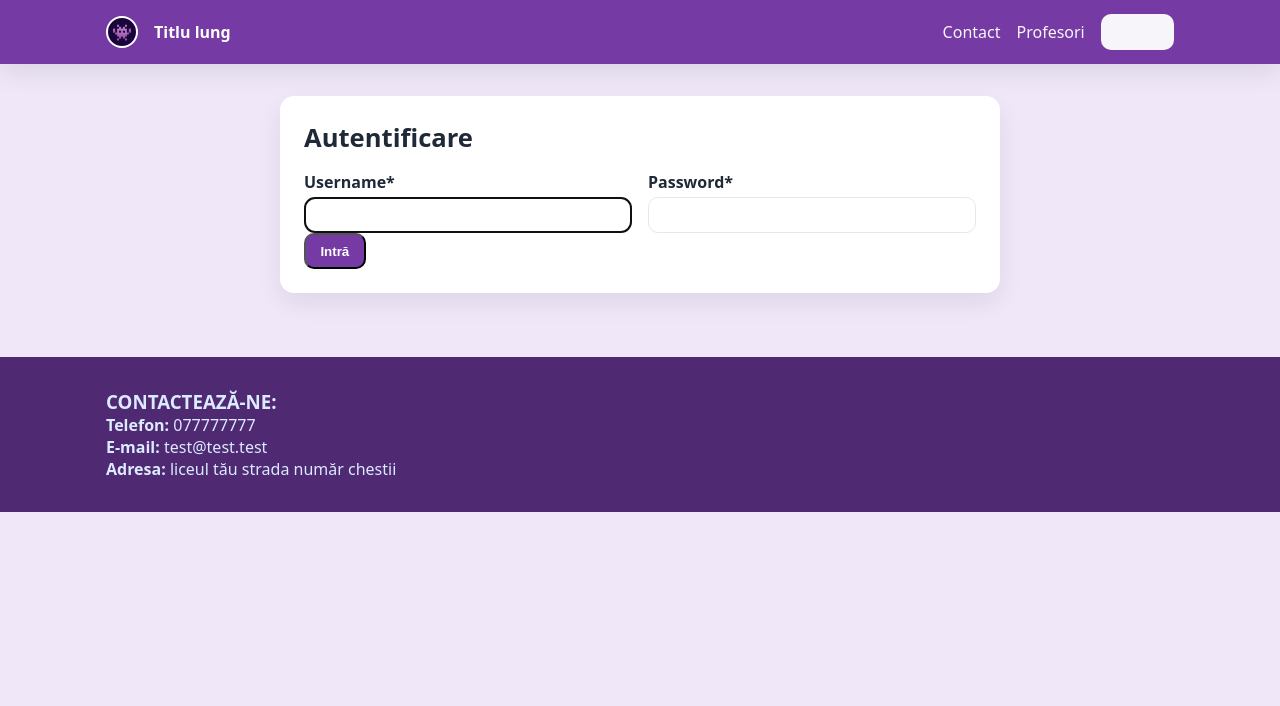
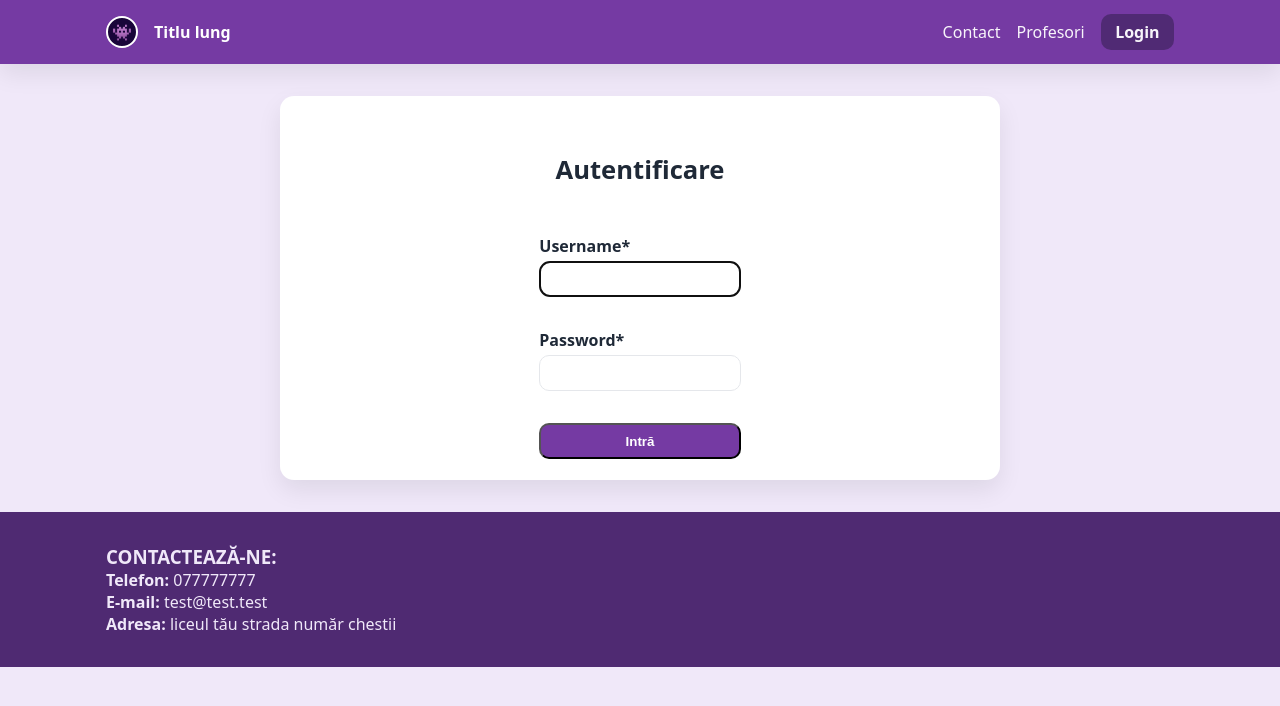
Before and after one commit to SirbuRobert/DPF, a Django app: page /login/ in a window 1280 px wide. Shown: the top 706 px of the page. Run offline with Django 5.2, Linux system fonts and the light colour scheme.

Commit message:
culori
am facut culori si sa arate mai frumos va pup!

```diff
--- a/DPF/static/main/css/site.css
+++ b/DPF/static/main/css/site.css
@@ -37,9 +37,11 @@ a{color:inherit;text-decoration:none}
 .header-nav a{color:#fff;opacity:.95}
 .header-nav a:hover{opacity:1;text-decoration:underline}
 .btn{display:inline-flex;align-items:center;justify-content:center;height:36px;padding:0 .9rem;border-radius:10px;font-weight:700}
-.btn--light{background:#fff;color:var(--primary)}
-.btn--primary{background:var(--primary);color:#fff}
-.btn--primary:hover{filter:brightness(1.06)}
+.btn--light{background:var(--primary-dark);color:var(--primary);transition:background-color .2s ease, color .2s ease, transform .12s ease;}
+.btn--light:hover{background-color:var(--accent); color:#fff; text-decoration: none;}
+.btn--primary{background:var(--primary);color:#fff; transition:background-color .2s ease, color .2s ease, transform .12s ease;}
+.btn--primary:hover{color: #fff; background-color: var(--accent);}
+
 
 /* ===== Messages ===== */
 .messages{list-style:none;margin:0 0 1rem;padding:0}
@@ -57,9 +59,29 @@ a{color:inherit;text-decoration:none}
 .material-meta{font-size:.9rem;color:var(--muted);display:flex;gap:.4rem;flex-wrap:wrap}
 
 /* ===== Auth forms ===== */
-.auth-card{background:var(--card);border-radius:var(--radius);box-shadow:var(--shadow);padding:1.5rem;max-width:720px;margin:0 auto}
-.form-grid{display:grid;grid-template-columns:1fr;gap:1rem}
-@media(min-width:700px){.form-grid{grid-template-columns:repeat(2,1fr)}}
+.form-container{
+  padding-top: 2rem;
+  display: flex;
+  flex-direction: column;
+  gap: 2rem;
+  align-items: center;
+  width: 100%;
+  max-width: 500px;
+  margin-left: auto;
+  margin-right: auto;
+}
+.form-full{
+  display:flex;
+  flex-direction: column;
+  gap: 2rem;
+}
+.auth-card{background:var(--card);border-radius:var(--radius);box-shadow:var(--shadow);padding:1.5rem;max-width:720px;margin:0 auto; height: 30vw;}
+.form-grid {
+  display: grid;
+  grid-template-columns: 1fr;
+  gap: 2rem;
+}
+@media(min-width:700px){  }
 .form-field label{display:block;font-weight:700;margin-bottom:.25rem}
 .form-field input,.form-field select,.form-field textarea{
   width:100%;padding:.6rem .7rem;border:1px solid #e5e7eb;border-radius:10px;background:#fff;
@@ -107,5 +129,6 @@ a{color:inherit;text-decoration:none}
 .table thead th{background:#fafafa;font-weight:800}
 
 /* ===== Footer ===== */
-.site-footer{background:var(--primary-dark);color:#dbeafe;padding:2rem 0;margin-top:2rem}
+.site-footer{background:var(--primary-dark);color:var(--bg) ; padding:2rem 0;}
+.footer-container{margin-bottom: 0;}
 .footer-grid{display:grid;grid-template-columns:1fr}
--- a/DPF/templates/base.html
+++ b/DPF/templates/base.html
@@ -44,6 +44,7 @@
 </main>
 
 <footer class="site-footer">
+    <div class = "footer-container">
   <div class="container footer-grid">
     <div>
       <h3>CONTACTEAZĂ-NE:</h3>
@@ -52,6 +53,7 @@
       <p><strong>Adresa:</strong> liceul tău strada număr chestii</p>
     </div>
   </div>
+    </div>
 </footer>
 
 {% block extra_js %}{% endblock %}
--- a/DPF/templates/main/login.html
+++ b/DPF/templates/main/login.html
@@ -3,8 +3,9 @@
 
 {% block content %}
 <section class="auth-card">
+<div class = "form-container">
   <h1 class="h2">Autentificare</h1>
-  <form method="post" novalidate>
+  <form method="post" novalidate class = "form-full">
     {% csrf_token %}
     {{ login_form.non_field_errors }}
     <div class="form-grid">
@@ -16,7 +17,8 @@
         </div>
       {% endfor %}
     </div>
-    <button class="btn btn--primary" type="submit">Intră</button>
+    <button class="btn btn--primary submit" type="submit">Intră</button>
   </form>
+</div>
 </section>
 {% endblock %}
```
